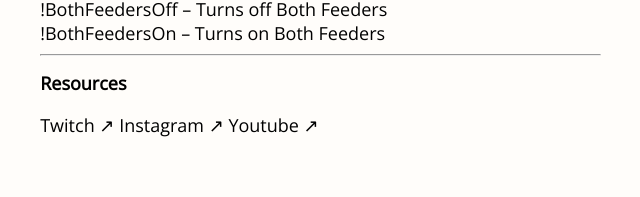
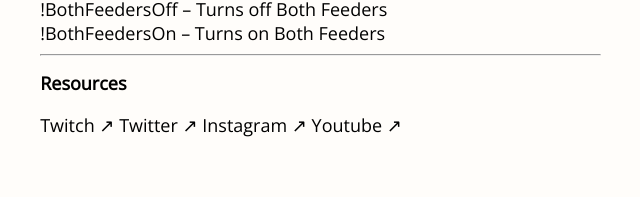
Before and after one commit to MNFarmHub/mnfarmhub.github.io, a Jekyll site: the page built from commands.html, in a window 1280 px wide. Shown: the part 1185-1382 px from the top of the page, without its empty margins (11-651 px from the left). Built offline with Jekyll 4.4.1, drawn with Linux system fonts in a browser that asks for light colours.

Commit message:
Update commands.html

```diff
--- a/commands.html
+++ b/commands.html
@@ -66,6 +66,7 @@
     <h2>Resources</h2>
     <p>
      <a href='https://twitch.tv/mnfarmhub'>Twitch ↗</a>
+     <a href="https://twitter.com/mnfarmhub">Twitter ↗</a>
      <a href="https://www.instagram.com/mnfarmhub">Instagram ↗</a>
      <a href="https://www.youtube.com/channel/UC3GXCd82FO-LMzGRmHfWE8A">Youtube ↗</a>
     </p>
```
